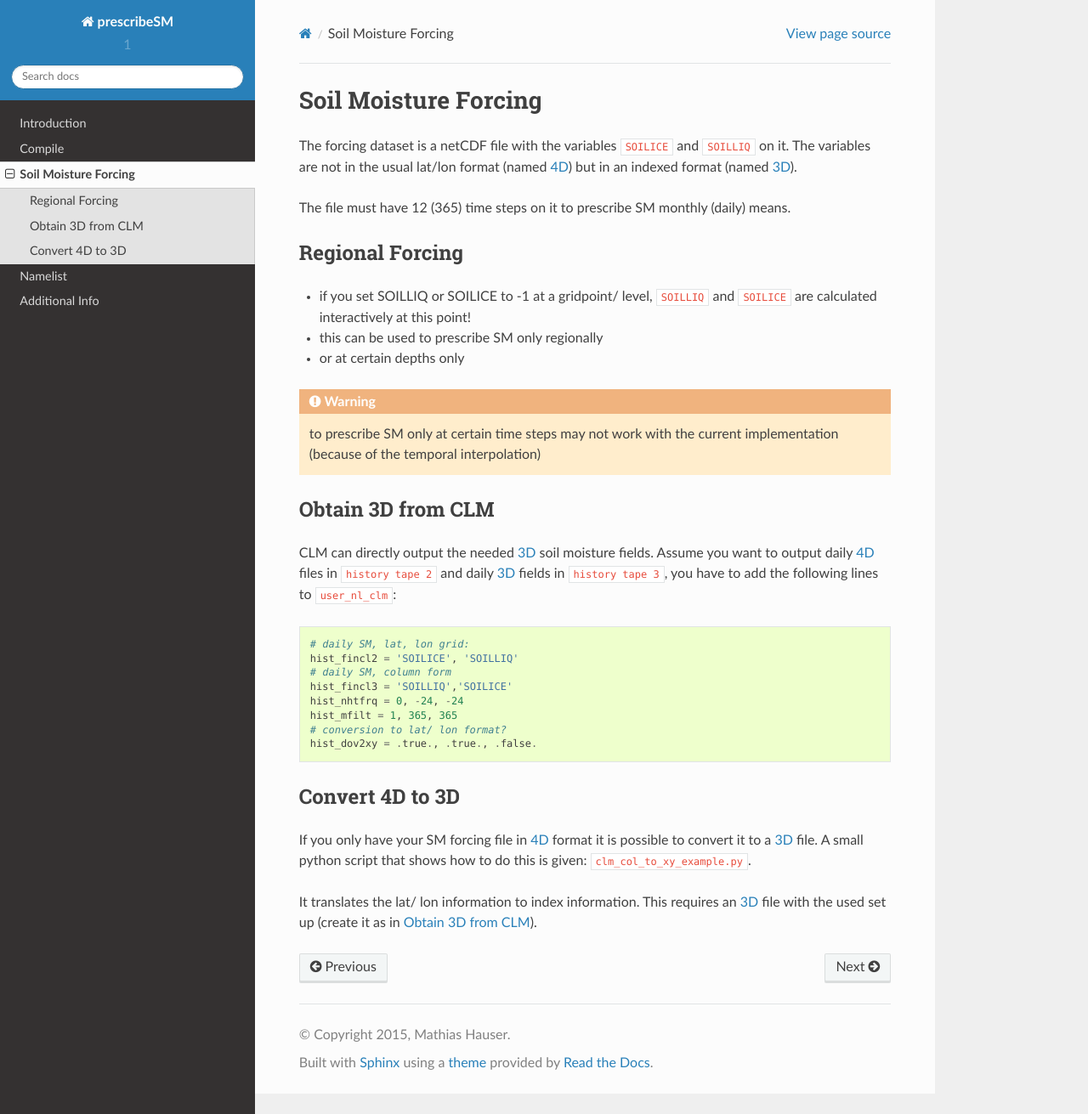
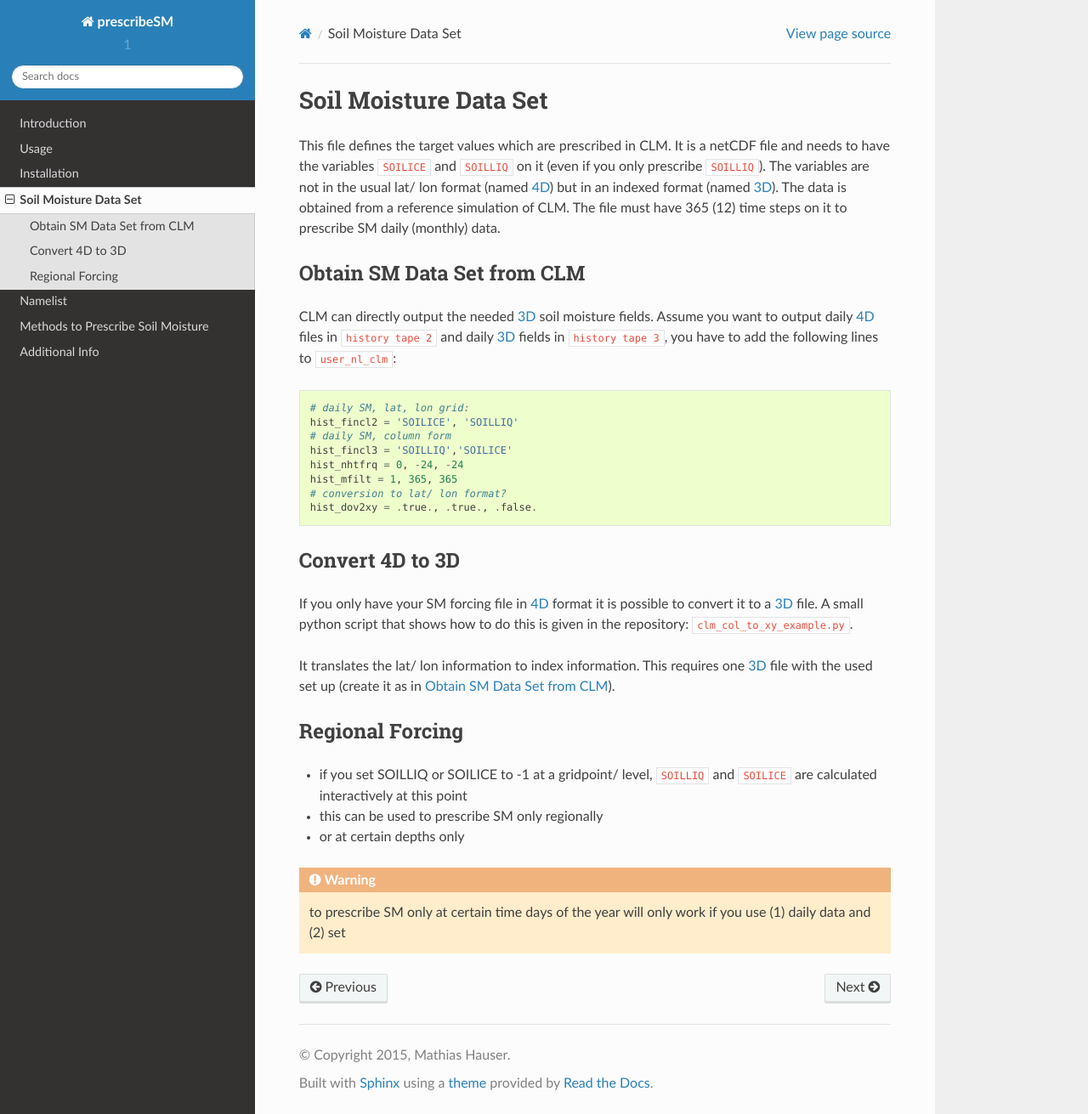
Before and after one commit to IACETH/prescribeSM_cesm_1.2.x, a Sphinx documentation site: the page built from doc/source/SMforcing.rst, in a window 1280 px wide and 1311 px high. Shown: the whole window at 85% size. Built offline with Sphinx 7.4.7 and the Read the Docs theme 2.0.0, drawn with Linux system fonts in a browser that asks for light colours.

```diff
--- a/doc/source/SMforcing.rst
+++ b/doc/source/SMforcing.rst
@@ -1,27 +1,14 @@
-Soil Moisture Forcing
-=====================
+Soil Moisture Data Set
+======================
 
-The forcing dataset is a netCDF file with the variables ``SOILICE`` and ``SOILLIQ`` on it.
-The variables are not in the usual lat/lon format (named :term:`4D`) but in an indexed format (named :term:`3D`).
-
-The file must have 12 (365) time steps on it to prescribe SM monthly (daily) means.
-
-Regional Forcing
-----------------
-
-- if you set SOILLIQ or SOILICE to -1 at a gridpoint/ level, ``SOILLIQ`` and ``SOILICE`` are calculated interactively at this point!
-- this can be used to prescribe SM only regionally
-- or at certain depths only
-
-.. WARNING::
-   to prescribe SM only at certain time steps may not work with the current implementation (because of the temporal interpolation)
-
-
+This file defines the target values which are prescribed in CLM. It is a netCDF file and needs to have the variables ``SOILICE`` and ``SOILLIQ`` on it (even if you only prescribe ``SOILLIQ``).
+The variables are not in the usual lat/ lon format (named :term:`4D`) but in an indexed format (named :term:`3D`). The data is obtained from a reference simulation of CLM.
+The file must have 365 (12) time steps on it to prescribe SM daily (monthly) data.
 
 .. _3D-CLM:
 
-Obtain 3D from CLM
-------------------
+Obtain SM Data Set from CLM
+---------------------------
 CLM can directly output the needed :term:`3D` soil moisture fields.
 Assume you want to output daily :term:`4D` files in ``history tape 2`` and daily :term:`3D` fields in ``history tape 3``, you have to add the following lines to :file:`user_nl_clm`::
 
@@ -38,8 +25,19 @@ Assume you want to output daily :term:`4D` files in ``history tape 2`` and daily
 Convert 4D to 3D
 ----------------
 If you only have your SM forcing file in :term:`4D` format it is possible to convert it to a :term:`3D` file.
-A small python script that shows how to do this is given:
+A small python script that shows how to do this is given in the repository:
 :file:`clm_col_to_xy_example.py`.
 
 It translates the lat/ lon information to index information.
-This requires an :term:`3D` file with the used set up (create it as in :ref:`3D-CLM`).
+This requires one :term:`3D` file with the used set up (create it as in :ref:`3D-CLM`).
+
+
+Regional Forcing
+----------------
+
+- if you set SOILLIQ or SOILICE to -1 at a gridpoint/ level, ``SOILLIQ`` and ``SOILICE`` are calculated interactively at this point
+- this can be used to prescribe SM only regionally
+- or at certain depths only
+
+.. WARNING::
+   to prescribe SM only at certain time days of the year will only work if you use (1) daily data and (2) set
--- a/doc/source/compile.rst
+++ /dev/null
@@ -1,6 +0,0 @@
-Compile
-=======
-
-There is one additional source file and two source files were changed (see :ref:`source_files`).
-The files need to go in to the :file:`SourceMods` folder
-(:file:`$CASEROOT/SourceMods/src.clm/`) and the model needs to be recompiled.
--- a/doc/source/index.rst
+++ b/doc/source/index.rst
@@ -3,8 +3,8 @@
    You can adapt this file completely to your liking, but it should at least
    contain the root `toctree` directive.
 
-Welcome to prescribeSM's documentation!
-=======================================
+prescribe Soil Moisture in the Community Land Model, version 4
+==============================================================
 
 Contents:
 
@@ -12,9 +12,11 @@ Contents:
    :maxdepth: 2
 
    introduction
-   compile
+   usage
+   installation
    SMforcing
    namelist
+   methods
    additional
 
 Indices and tables
--- /dev/null
+++ b/doc/source/usage.rst
@@ -0,0 +1,9 @@
+Usage
+=====
+
+#. Run a reference simulation with CESM/ CLM, :doc:`output</SMforcing>` ``SOILLIQ`` and ``SOILICE`` daily data.
+#. Process the output, e.g. calculate a climatology.
+#. :doc:`Convert</SMforcing>` the :term:`4D` output file to :term:`3D`, if necessary.
+#. :doc:`Add the necessary files and compile CESM.</installation>`
+#. Create the :doc:`namelist</namelist>` file, deciding what :doc:`method</methods>` to use to prescribe SM.
+#. Run CESM with prescribed SM
```
Also changed, not shown: doc/source/installation.rst (added, +18 -0 lines), doc/source/introduction.rst (+4 -19 lines), doc/source/methods.rst (added, +14 -0 lines), doc/source/namelist.rst (+15 -8 lines).
